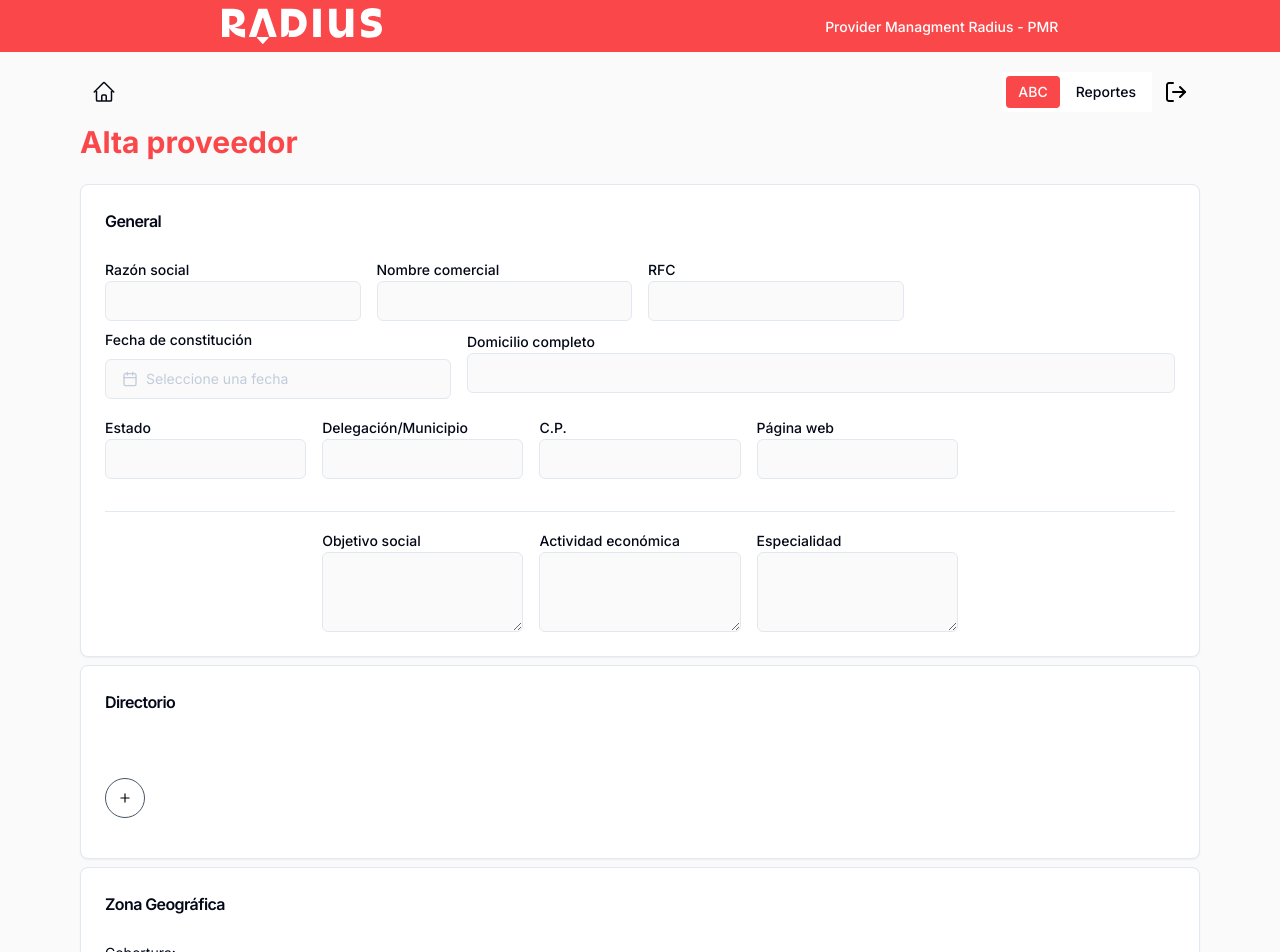
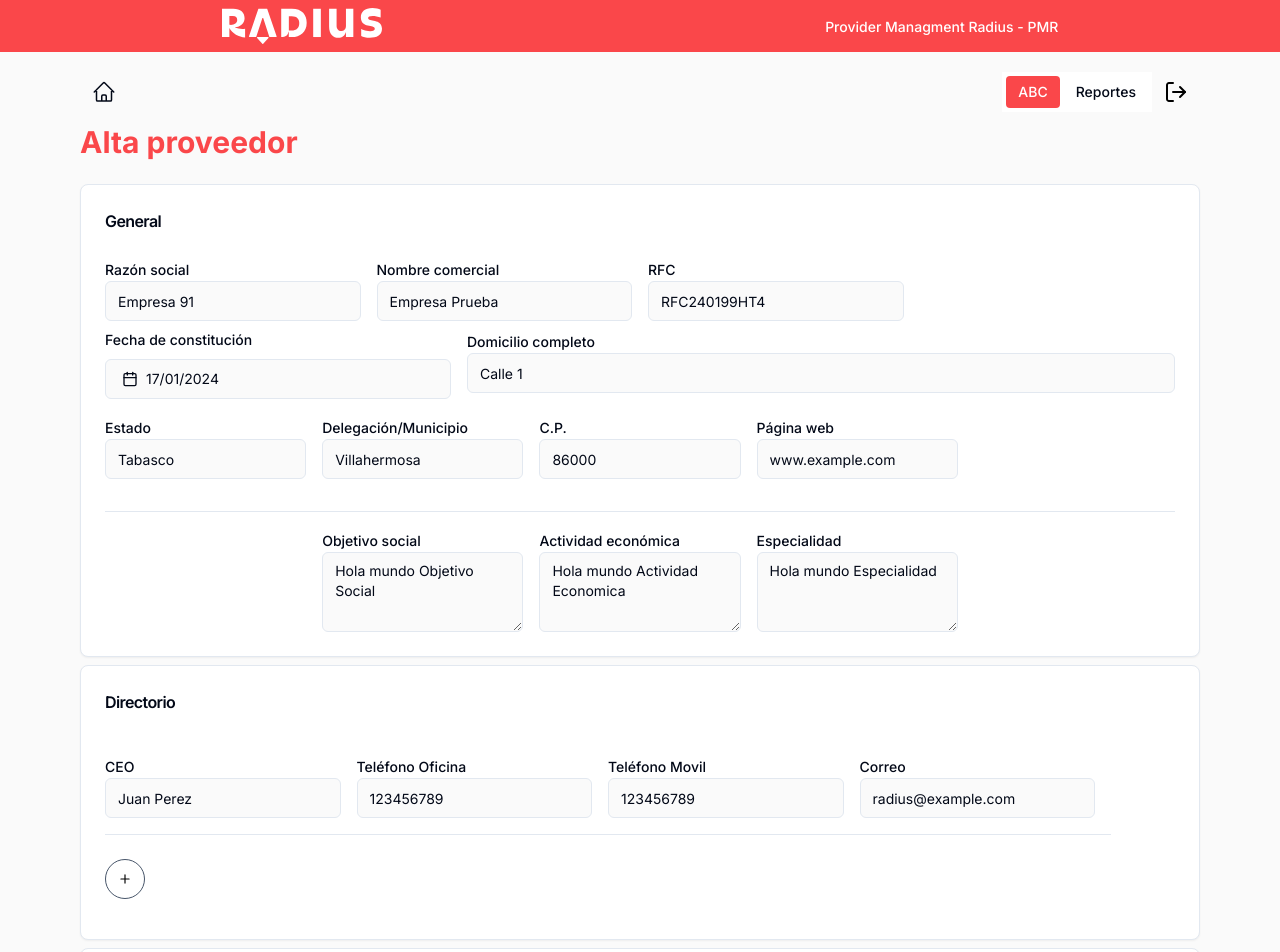
Before and after one commit to jblancoh/frontend-proveedores, a Next.js app: page /create in a window 1280 px wide. Shown: the top 952 px of the page. Built offline with nearby package versions, Linux system fonts and the light colour scheme.

Commit message:
:bug:(IS_DEV): Fix IS_DEV variable assignment

```diff
--- a/src/app/(providers)/create/page.tsx
+++ b/src/app/(providers)/create/page.tsx
@@ -24,7 +24,7 @@ import DatePicker from "@/components/DatePicker"
 import { ToastAction } from "@/components/ui/toast"
 import IconPlus from "@/components/IconPlus"
 
-const IS_DEV = process.env.NODE_ENV !== "development"
+const IS_DEV = process.env.NODE_ENV === "development"
 
 export type ContactValues = {
   title?: string,
```
